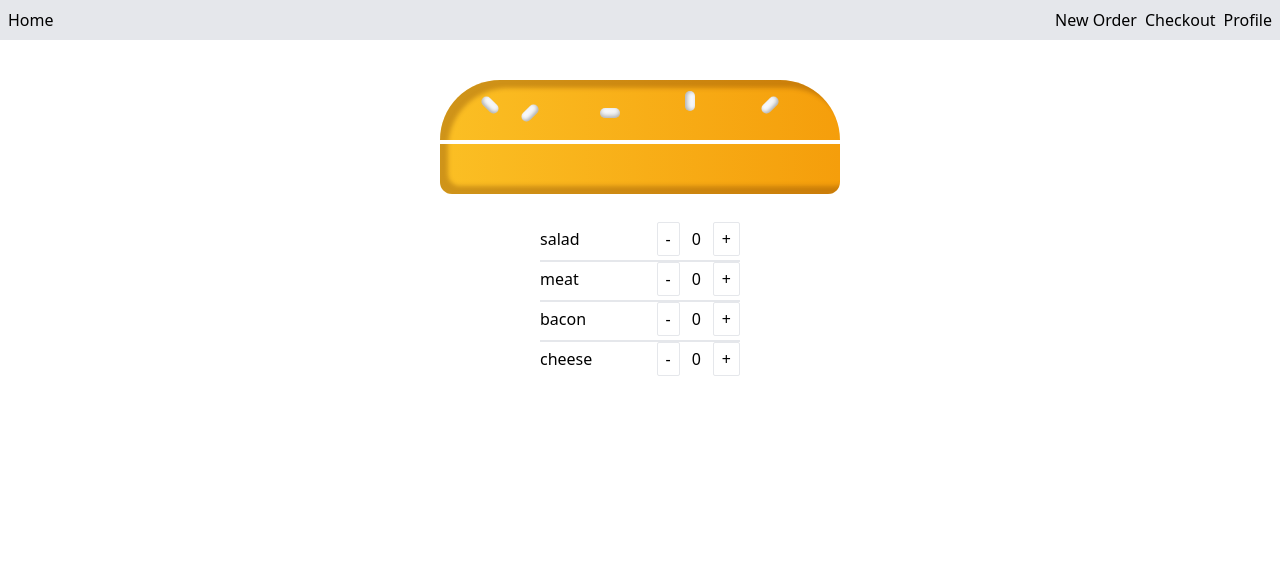
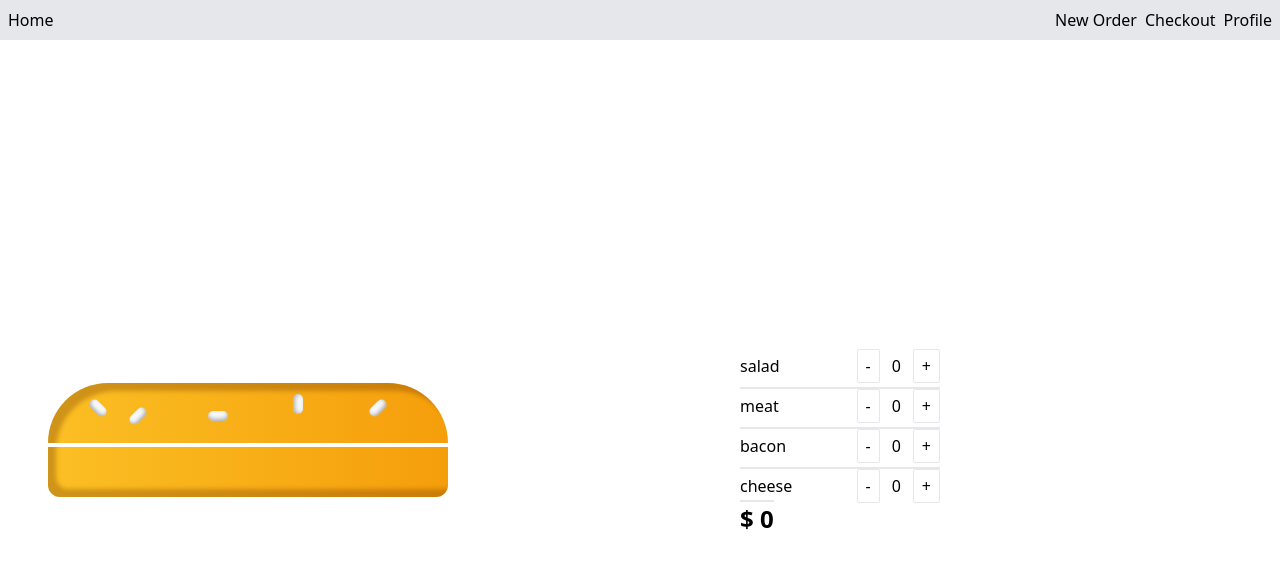
Before and after one commit to rivieradev/burger-app, a Next.js app: page /order in a window 1280 px wide. Shown: the top 568 px of the page. Built offline with nearby package versions, Linux system fonts and the light colour scheme.

Commit message:
fix layout for order and add total cost

```diff
--- a/app/order/page.tsx
+++ b/app/order/page.tsx
@@ -1,17 +1,14 @@
 'use client';
 
-import Burger from "@/components/burger/Burger";
+import ConnectedBurger from "@/components/burger/ConnectedBurger";
 import OrderButtons from "@/components/OrderButtons";
-import { useSelector } from 'react-redux';
-import type { RootState } from '@/store/store';
 
 const Order = () => {
-  const order = useSelector((state: RootState) => state.order.value);
   return (
-    <>
-      <Burger ingredients={order}/>
+    <section className="min-h-screen flex flex-row p-12 justify-center items-center">
+      <ConnectedBurger />
       <OrderButtons />
-    </>
+    </section>
   );
 };
 
--- a/components/OrderButton.tsx
+++ b/components/OrderButton.tsx
@@ -13,6 +13,8 @@ const OrderButton = ({ ingredient }: Props) => {
   const dispatch = useDispatch();
 
   const incrementHandler = () => {
+    if (order.filter(x => x === ingredient).length > 2)
+      return;
     dispatch(increment(ingredient));
   };
 
--- a/components/OrderButtons.tsx
+++ b/components/OrderButtons.tsx
@@ -1,11 +1,12 @@
 'use client';
 
 import OrderButton from './OrderButton';
+import Total from './Total';
 
 const OrderButtons = () => {
 
   return (
-    <div className="w-[200px] divide-y-2 mx-auto mt-7">
+    <div className="w-[200px] divide-y-2 mx-auto">
         <OrderButton
           ingredient="salad"
         />
@@ -18,6 +19,7 @@ const OrderButtons = () => {
         <OrderButton
           ingredient="cheese"
         />
+        <Total />
       </div>
   );
 };
--- /dev/null
+++ b/components/Total.tsx
@@ -0,0 +1,22 @@
+import { useSelector } from 'react-redux';
+import type { RootState } from '@/store/store';
+
+const SALAD_COST = 0.5;
+const MEAT_COST = 2;
+const BACON_COST = 1.5;
+const CHEESE_COST = 1;
+
+const Total = () => {
+  const order = useSelector((state: RootState) => state.order.value);
+
+  const sum = order.filter(x => x === 'salad').length * SALAD_COST +
+    order.filter(x => x === 'meat').length * MEAT_COST +
+    order.filter(x => x === 'bacon').length * BACON_COST +
+    order.filter(x => x === 'cheese').length * CHEESE_COST;
+
+  return (
+    <label className="mt-2 text-2xl font-bold">$ {sum}</label>
+  );
+};
+
+export default Total;
--- a/components/burger/Burger.tsx
+++ b/components/burger/Burger.tsx
@@ -11,7 +11,7 @@ type Props = {
 
 const Burger = ({ ingredients }: Props) => {
   return (
-    <div className='mt-10 space-y-1'>
+    <div className='space-y-1'>
       <TopBread />
       {ingredients.map((ingredient, index) => {
         switch (ingredient)
--- /dev/null
+++ b/components/burger/ConnectedBurger.tsx
@@ -0,0 +1,15 @@
+'use client';
+
+import Burger from './Burger';
+import { useSelector } from 'react-redux';
+import type { RootState } from '@/store/store';
+
+const ConnectedBurger = () => {
+  const order = useSelector((state: RootState) => state.order.value);
+
+  return (
+    <Burger ingredients={order} />
+  );
+};
+
+export default ConnectedBurger;
--- a/components/burger/Salad.tsx
+++ b/components/burger/Salad.tsx
@@ -1,6 +1,6 @@
 const Salad = () => {
   return (
-    <div className='mx-auto md:w-[500px] md:h-[20px] shadow-[inset_0_-2px_4px_rgba(0,0,0,0.6)] bg-gradient-to-r from-green-500 to-green-600 w-[250px] h-[10px] rounded-full'></div>
+    <div className='mx-auto md:w-[450px] md:h-[20px] shadow-[inset_0_-2px_4px_rgba(0,0,0,0.6)] bg-gradient-to-r from-green-500 to-green-600 w-[225px] h-[10px] rounded-full'></div>
   );
 };
 
```
